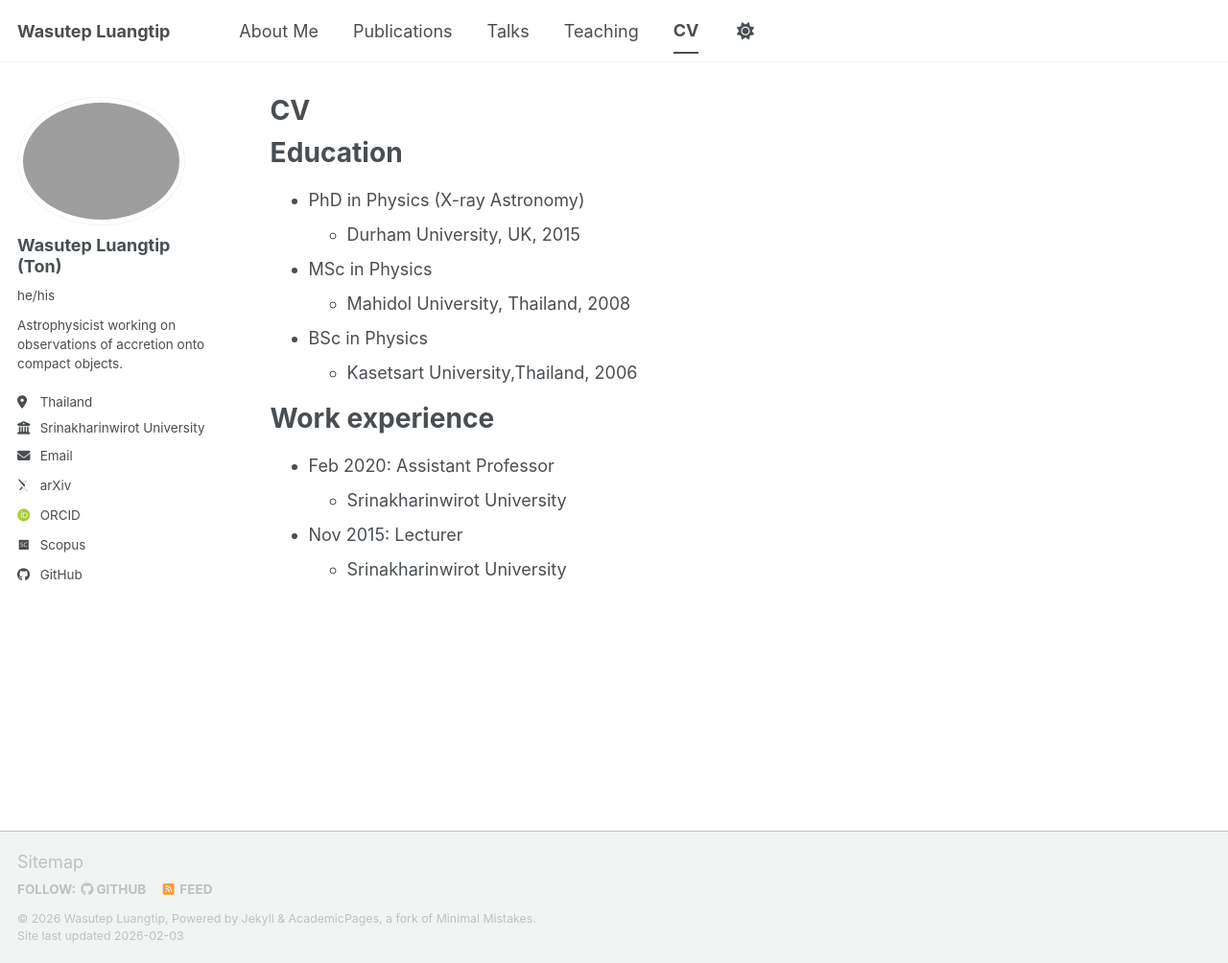
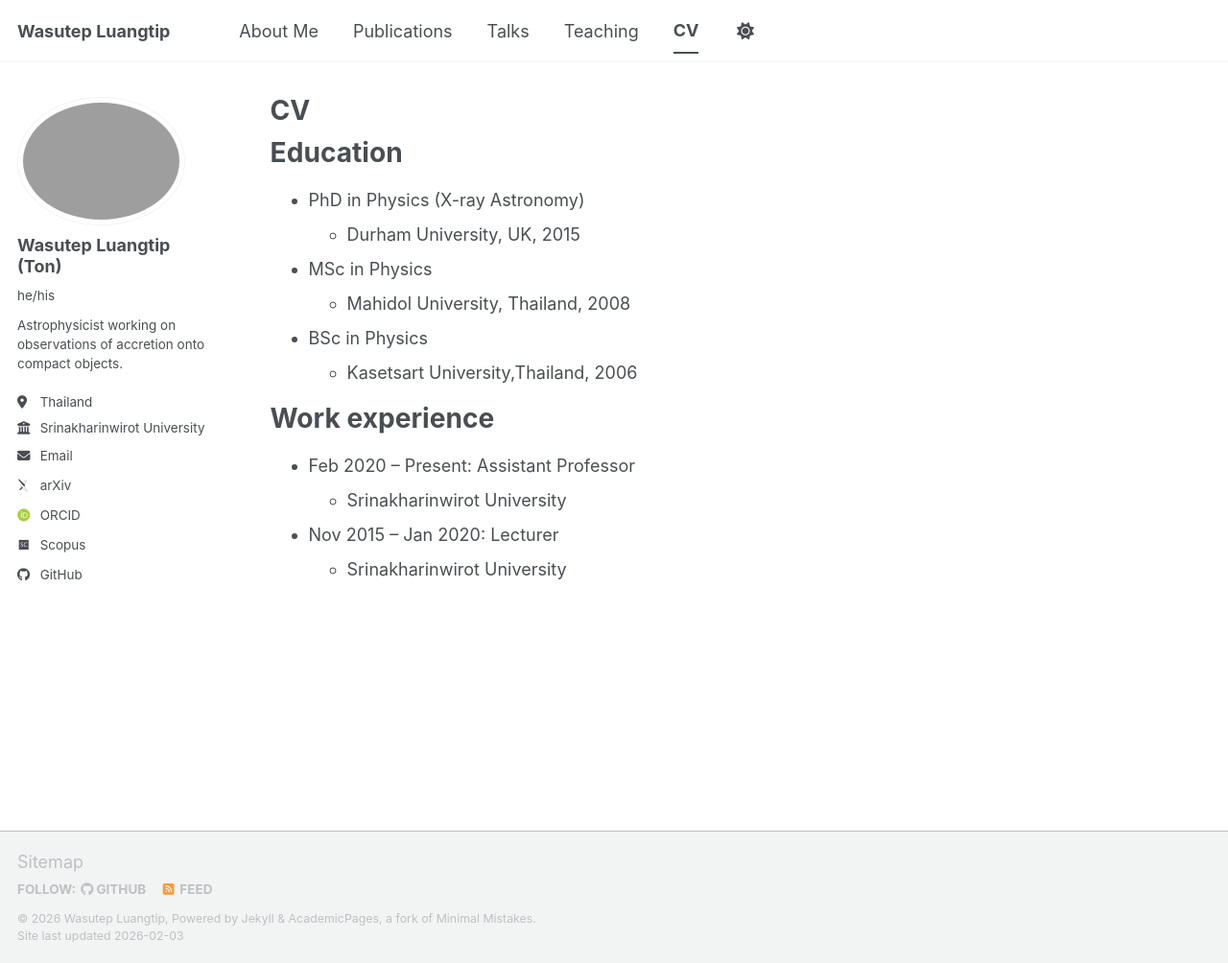
Before and after one commit to wluangtip/wluangtip.github.io, a Jekyll site: the page built from _pages/cv.md, in a window 1280 px wide and 1004 px high. Shown: the whole window at 96% size. Built offline with Jekyll 4.4.1, drawn with Linux system fonts in a browser that asks for light colours; some web fonts are replaced; a script bundle is joined from its source files by our own code; library files that are not in the unit come from our copies.

Commit message:
Update cv.md

```diff
--- a/_pages/cv.md
+++ b/_pages/cv.md
@@ -20,9 +20,9 @@ Education
 
 Work experience
 ======
-* Feb 2020: Assistant Professor
+* Feb 2020 – Present: Assistant Professor
   * Srinakharinwirot University
-* Nov 2015: Lecturer
+* Nov 2015 – Jan 2020: Lecturer
   * Srinakharinwirot University
 
 &nbsp;
```
